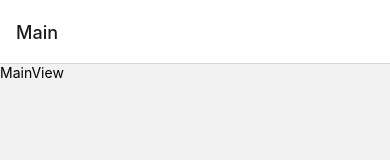
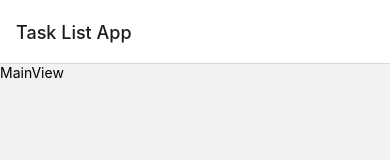
Before and after one commit to beratridvanasilturk/TaskList, a React Native app in the folder TaskList/: screen / in a window 390 px wide. Shown: the top 160 px of the page. Built offline with nearby package versions, Linux system fonts and the light colour scheme.

Commit message:
Added Provider File for Data Transfer with Child Compenents

```diff
--- a/TaskList/App.tsx
+++ b/TaskList/App.tsx
@@ -16,18 +16,22 @@ import { NavigationContainer } from '@react-navigation/native';
 import { createNativeStackNavigator } from '@react-navigation/native-stack';
 import MainView from './screens/MainView';
 import AddTaskView from './screens/AddTaskView';
+import { TaskListProvider } from './context/TaskListContext';
 
 function App(): React.JSX.Element {
   const isDarkMode = useColorScheme() === 'dark';
 
   const Stack = createNativeStackNavigator();
   return (
-    <NavigationContainer>
-      <Stack.Navigator>
-        <Stack.Screen name = "Main" component={MainView} />
-        <Stack.Screen name = "AddTask" component={AddTaskView} />
-      </Stack.Navigator>
-    </NavigationContainer>
+    // provider'i data transferi için kullanıyoruz
+    <TaskListProvider>
+      <NavigationContainer>
+        <Stack.Navigator screenOptions={{ headerTitle: "Task List App" }}>
+          <Stack.Screen name="Main" component={MainView} />
+          <Stack.Screen name="AddTask" component={AddTaskView} />
+        </Stack.Navigator>
+      </NavigationContainer>
+    </TaskListProvider>
   );
 }
 
--- /dev/null
+++ b/TaskList/context/TaskListContext.js
@@ -0,0 +1,17 @@
+import React from 'react';
+
+const TaskListContext = React.createContext({
+
+});
+
+export default TaskListContext;
+
+// Data alisverisi icin kullanilacak olan provider'dir. App dosyasinda sayfalarin arasinda veri alisverisi icin kullanilir.
+// Main component olan App.js dosyasinda kullanilir. Child componentler de buradan veri alisverisi yapabilirler.
+export const TaskListProvider = ({ children }) => {
+    return (
+        <TaskListContext.Provider>
+        {children}
+        </TaskListContext.Provider>
+    );
+}
```
